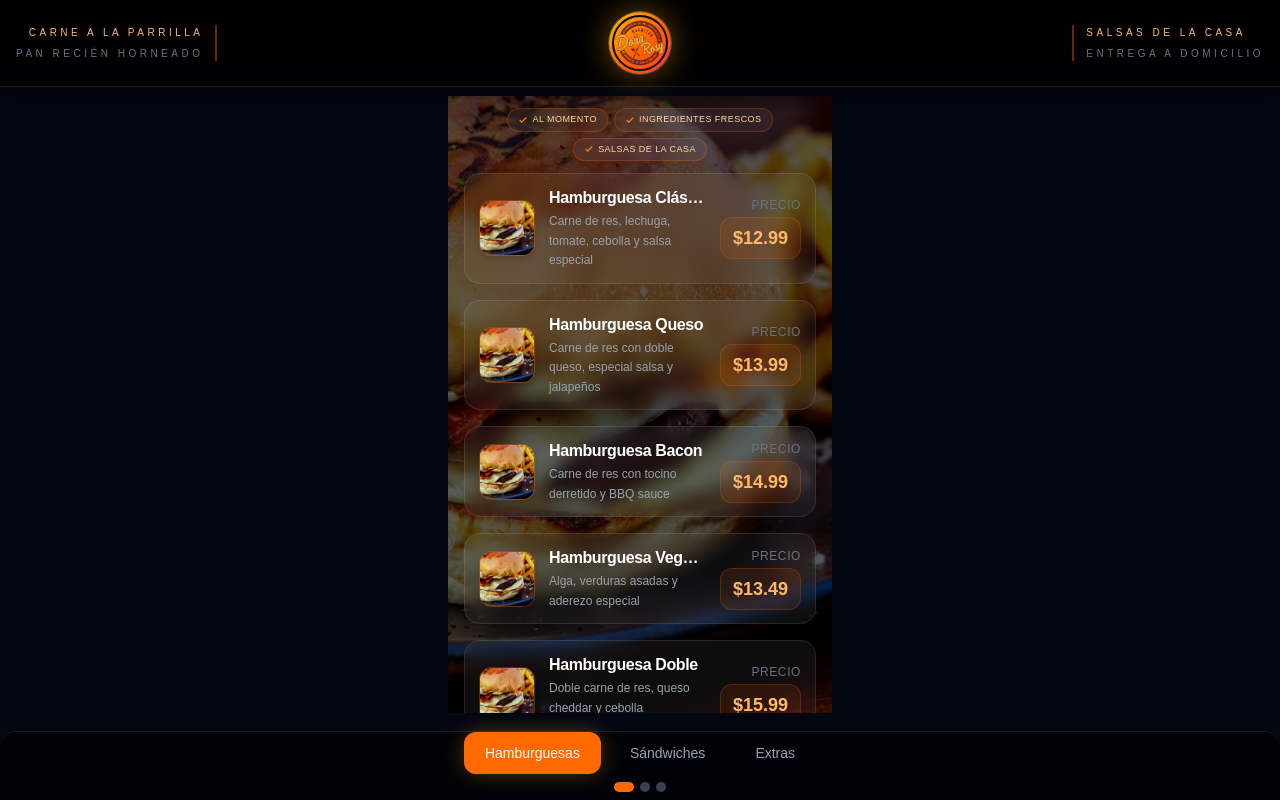
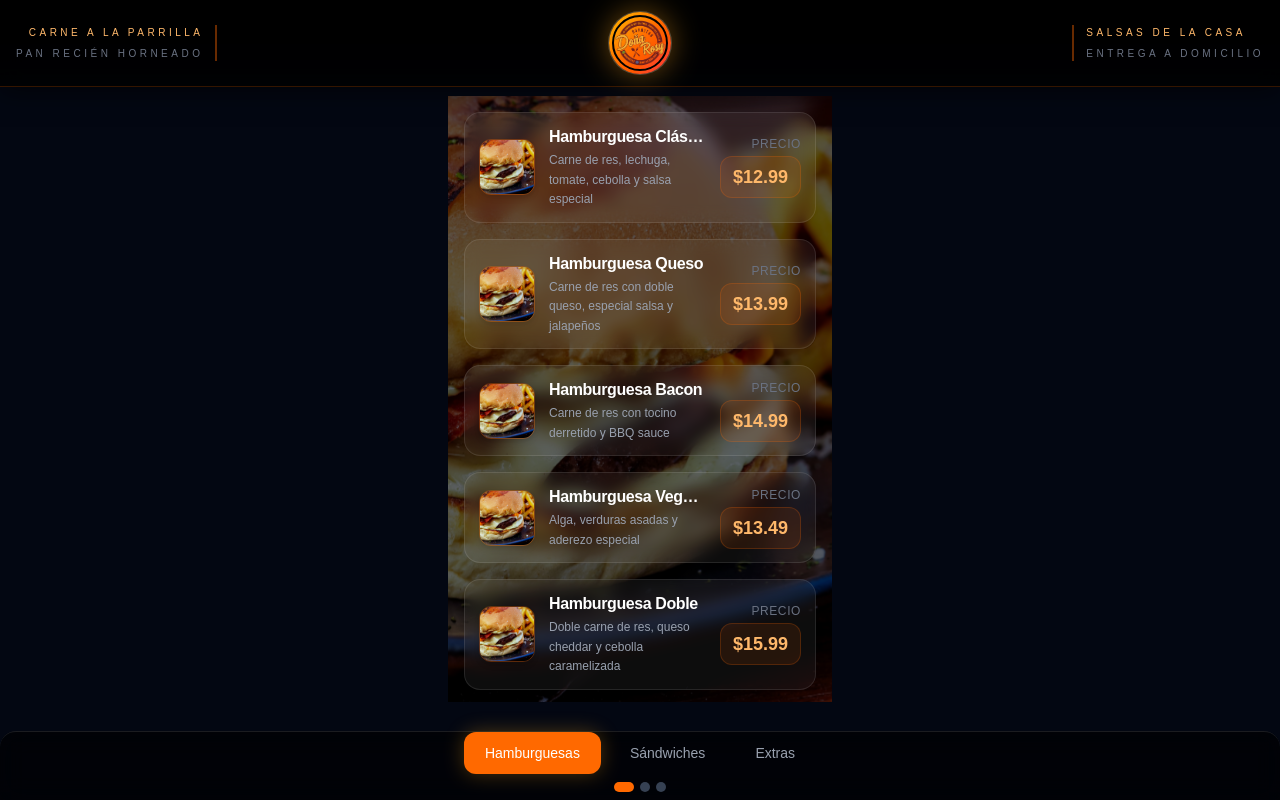
Before and after one commit to BrLearnix/carta, a Next.js app: page / in a window 1280 px wide. Built offline with nearby package versions, Linux system fonts and the light colour scheme.

Commit message:
se eliminaron elementos innecesarios del encabezado

```diff
--- a/app/page.tsx
+++ b/app/page.tsx
@@ -440,31 +440,8 @@ export default function Home() {
                     }}
                   />
                   <div className="absolute inset-0 bg-black/60" />
-                  <div className="relative z-10 flex flex-wrap justify-center gap-1.5 mt-3 px-4">
-                    {["Al momento", "Ingredientes frescos", "Salsas de la casa"].map(
-                      (s) => (
-                        <span
-                          key={s}
-                          className="flex items-center gap-1 rounded-full bg-white/5 backdrop-blur-sm border border-orange-500/25 px-2.5 py-1 text-[9px] uppercase tracking-wider text-orange-200"
-                        >
-                          <svg
-                            viewBox="0 0 24 24"
-                            className="w-2.5 h-2.5 stroke-orange-400 shrink-0"
-                            fill="none"
-                            strokeWidth={3}
-                            strokeLinecap="round"
-                            strokeLinejoin="round"
-                            aria-hidden="true"
-                          >
-                            <path d="M5 13l4 4L19 7" />
-                          </svg>
-                          {s}
-                        </span>
-                      ),
-                    )}
-                  </div>
                   <div
-                    className="relative z-10 overflow-y-auto scrollbar-none mt-3 max-h-[calc(100vh-260px)] w-full px-4 pb-1 overscroll-contain"
+                    className="relative z-10 overflow-y-auto scrollbar-none mt-4 max-h-[calc(100vh-210px)] w-full px-4 pb-1 overscroll-contain"
                   >
                     {menuItems[cat.id].map((item: MenuItem, ii) => (
                       <div
```
